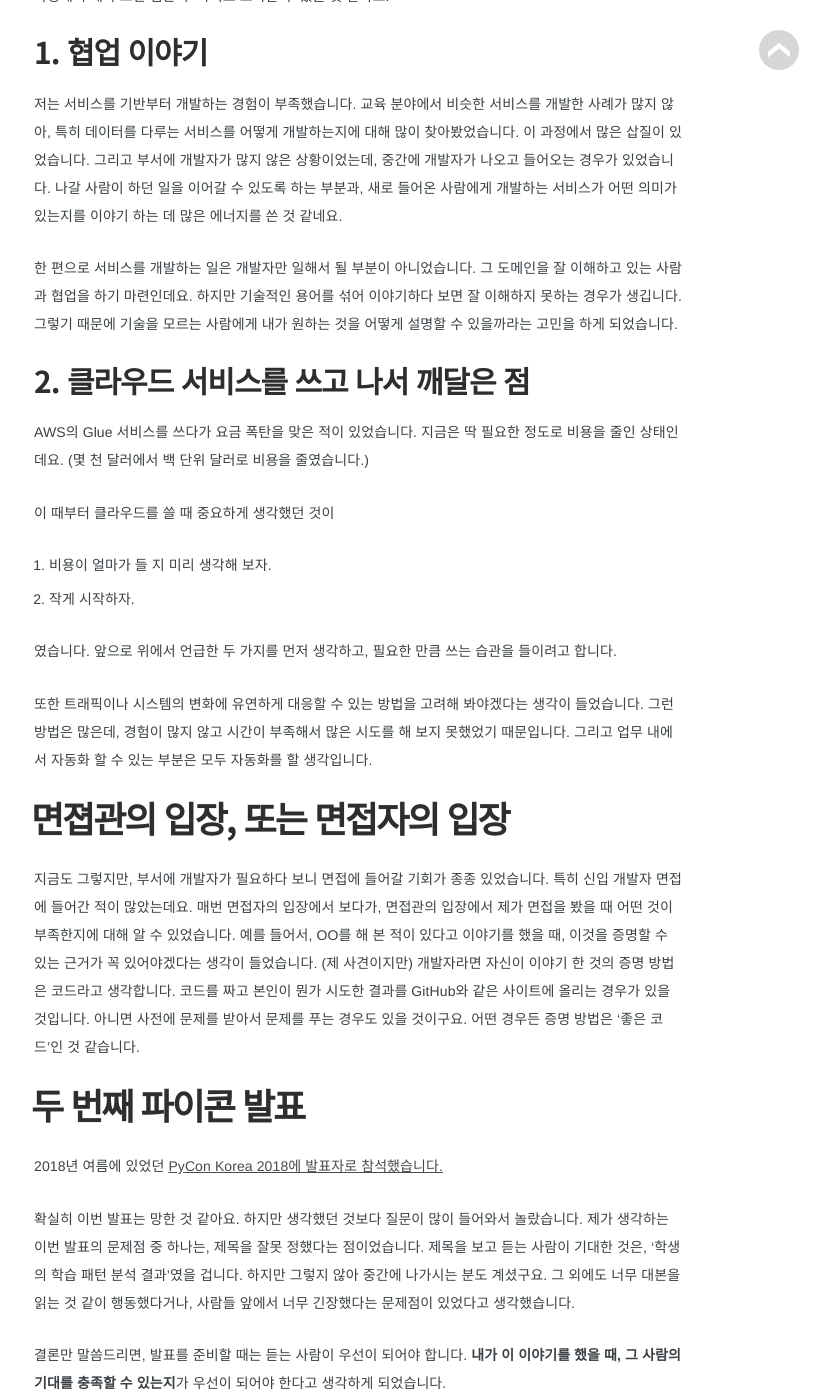
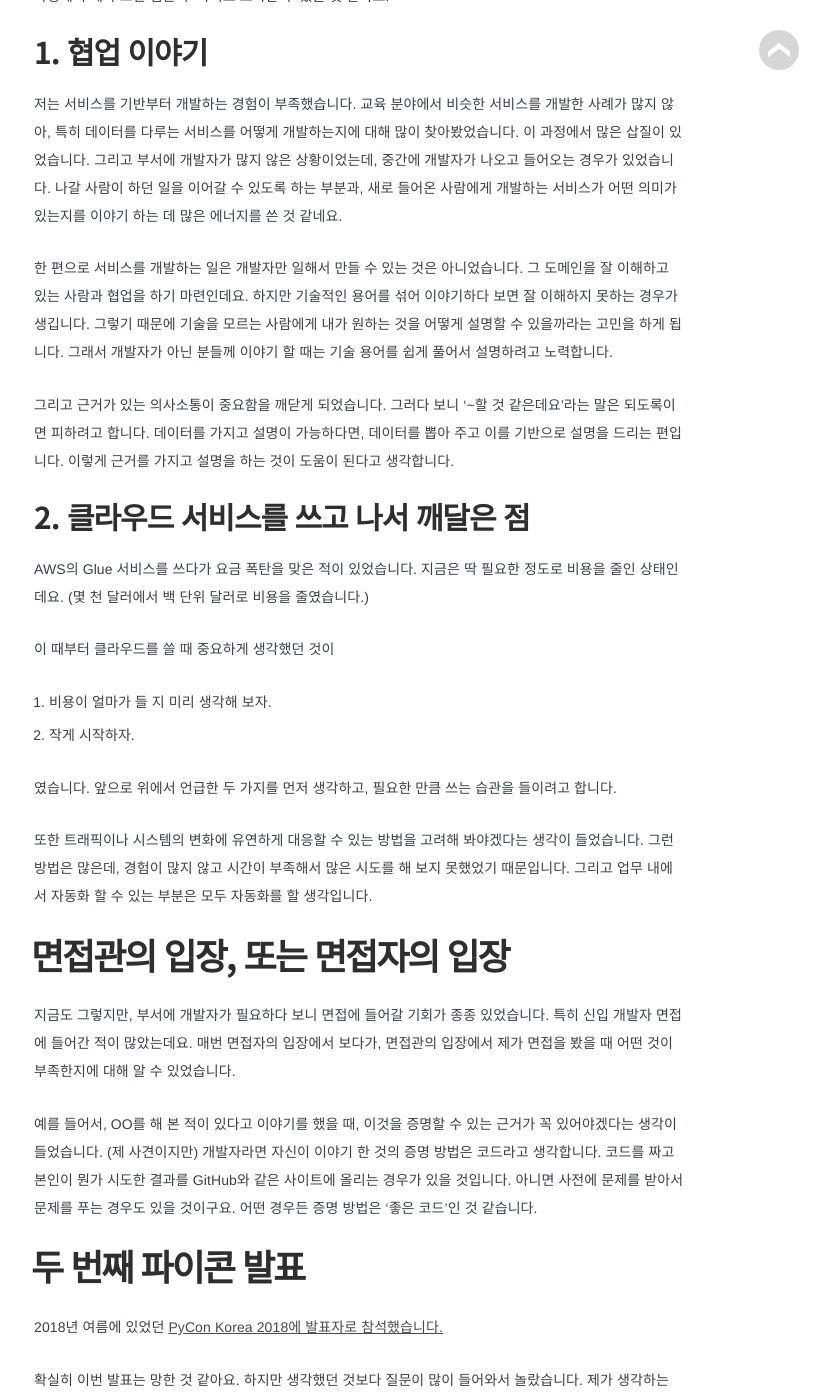
Before and after one commit to rubysoho07/rubysoho07.github.io, a Jekyll site: the page built from _posts/2019-01-01-retrospect-2018.md, in a window 1280 px wide and 1400 px high, scrolled down 755 px. Shown: the whole window, without its empty margins (281-1111 px from the left). Built offline with Jekyll 4.4.1, drawn with Linux system fonts in a browser that asks for light colours; some web fonts are replaced; comment, search, counter and statistics services are not loaded; some of the changed text lies outside the part shown.

Commit message:
오타 수정

```diff
--- a/_posts/2019-01-01-retrospect-2018.md
+++ b/_posts/2019-01-01-retrospect-2018.md
@@ -16,7 +16,9 @@
 
 저는 서비스를 기반부터 개발하는 경험이 부족했습니다. 교육 분야에서 비슷한 서비스를 개발한 사례가 많지 않아, 특히 데이터를 다루는 서비스를 어떻게 개발하는지에 대해 많이 찾아봤었습니다. 이 과정에서 많은 삽질이 있었습니다. 그리고 부서에 개발자가 많지 않은 상황이었는데, 중간에 개발자가 나오고 들어오는 경우가 있었습니다. 나갈 사람이 하던 일을 이어갈 수 있도록 하는 부분과, 새로 들어온 사람에게 개발하는 서비스가 어떤 의미가 있는지를 이야기 하는 데 많은 에너지를 쓴 것 같네요.
 
-한 편으로 서비스를 개발하는 일은 개발자만 일해서 될 부분이 아니었습니다. 그 도메인을 잘 이해하고 있는 사람과 협업을 하기 마련인데요. 하지만 기술적인 용어를 섞어 이야기하다 보면 잘 이해하지 못하는 경우가 생깁니다. 그렇기 때문에 기술을 모르는 사람에게 내가 원하는 것을 어떻게 설명할 수 있을까라는 고민을 하게 되었습니다.
+한 편으로 서비스를 개발하는 일은 개발자만 일해서 만들 수 있는 것은 아니었습니다. 그 도메인을 잘 이해하고 있는 사람과 협업을 하기 마련인데요. 하지만 기술적인 용어를 섞어 이야기하다 보면 잘 이해하지 못하는 경우가 생깁니다. 그렇기 때문에 기술을 모르는 사람에게 내가 원하는 것을 어떻게 설명할 수 있을까라는 고민을 하게 됩니다. 그래서 개발자가 아닌 분들께 이야기 할 때는 기술 용어를 쉽게 풀어서 설명하려고 노력합니다.
+
+그리고 근거가 있는 의사소통이 중요함을 깨닫게 되었습니다. 그러다 보니 '~할 것 같은데요'라는 말은 되도록이면 피하려고 합니다. 데이터를 가지고 설명이 가능하다면, 데이터를 뽑아 주고 이를 기반으로 설명을 드리는 편입니다. 이렇게 근거를 가지고 설명을 하는 것이 도움이 된다고 생각합니다.
 
 ## 2. 클라우드 서비스를 쓰고 나서 깨달은 점
 
@@ -31,9 +33,11 @@
 
 또한 트래픽이나 시스템의 변화에 유연하게 대응할 수 있는 방법을 고려해 봐야겠다는 생각이 들었습니다. 그런 방법은 많은데, 경험이 많지 않고 시간이 부족해서 많은 시도를 해 보지 못했었기 때문입니다. 그리고 업무 내에서 자동화 할 수 있는 부분은 모두 자동화를 할 생각입니다.
 
-# 면졉관의 입장, 또는 면접자의 입장
+# 면접관의 입장, 또는 면접자의 입장
 
-지금도 그렇지만, 부서에 개발자가 필요하다 보니 면접에 들어갈 기회가 종종 있었습니다. 특히 신입 개발자 면접에 들어간 적이 많았는데요. 매번 면접자의 입장에서 보다가, 면접관의 입장에서 제가 면접을 봤을 때 어떤 것이 부족한지에 대해 알 수 있었습니다. 예를 들어서, OO를 해 본 적이 있다고 이야기를 했을 때, 이것을 증명할 수 있는 근거가 꼭 있어야겠다는 생각이 들었습니다. (제 사견이지만) 개발자라면 자신이 이야기 한 것의 증명 방법은 코드라고 생각합니다. 코드를 짜고 본인이 뭔가 시도한 결과를 GitHub와 같은 사이트에 올리는 경우가 있을 것입니다. 아니면 사전에 문제를 받아서 문제를 푸는 경우도 있을 것이구요. 어떤 경우든 증명 방법은 '좋은 코드'인 것 같습니다.
+지금도 그렇지만, 부서에 개발자가 필요하다 보니 면접에 들어갈 기회가 종종 있었습니다. 특히 신입 개발자 면접에 들어간 적이 많았는데요. 매번 면접자의 입장에서 보다가, 면접관의 입장에서 제가 면접을 봤을 때 어떤 것이 부족한지에 대해 알 수 있었습니다.
+
+예를 들어서, OO를 해 본 적이 있다고 이야기를 했을 때, 이것을 증명할 수 있는 근거가 꼭 있어야겠다는 생각이 들었습니다. (제 사견이지만) 개발자라면 자신이 이야기 한 것의 증명 방법은 코드라고 생각합니다. 코드를 짜고 본인이 뭔가 시도한 결과를 GitHub와 같은 사이트에 올리는 경우가 있을 것입니다. 아니면 사전에 문제를 받아서 문제를 푸는 경우도 있을 것이구요. 어떤 경우든 증명 방법은 '좋은 코드'인 것 같습니다.
 
 # 두 번째 파이콘 발표
 
@@ -47,9 +51,9 @@
 
 # 슬럼프
 
-업무든 개인적인 일이든 생각되로 되지 않는 부분이 있었습니다. 그러다 보니 11월쯤부터 슬럼프가 왔었습니다. 손에 잡히는 일들이 없었고, 무기력했었습니다. 최근에 남은 연차를 몰아 쓰면서 이를 극복하기 위해 노력 중입니다.
+최근 1년 간 업무든 개인적인 일이든 생각대로 되지 않는 부분이 있었습니다. 그러다 보니 11월쯤부터 슬럼프가 왔었습니다. 손에 잡히는 일들이 없었고, 무기력한 상황을 자주 겪었습니다. 결국 올해 마지막 주는 남은 연차를 몰아 썼고, 휴가 기간 동안 쉬면서 슬럼프를 극복하려고 노력했습니다.
 
-2019년에는 생활하는 패턴에서 제가 감당할 수 있을 만큼의 변화를 주려고 합니다. 여행이든, 몸을 움직이든, 뭐든 해 보려고 합니다. 그 중에서도 가장 중요한 것은 스트레스를 어떻게 관리하느냐인 것 같습니다.
+2019년에는 생활하는 패턴에서 제가 감당할 수 있을 만큼의 변화를 주려고 합니다. 여행이든, 몸을 움직이든, 무엇이든 해 보려고 합니다. 그 중에서도 가장 중요한 것은 스트레스를 어떻게 관리하느냐인 것 같습니다.
 
 # 여담
 
@@ -67,8 +71,8 @@
 
 # 마무리
 
-고등학생 때, 윤리 선생님이 한 분 계셨습니다. 박사 학위가 있으시고, 대학 강의를 나가시기도 하고, 수능 출제도 하셨던 걸로 기억하고 있습니다. 이 분은 '윤리 과목을 가르치고 있다'는 점에 대해 큰 자부심을 갖고 계셨습니다. 이 분이 수업 때 말씀하셨던 것 중에 가장 기억에 남는 것이, "나는 윤리의 프로다!"라는 말씀이셨습니다. (근데 무슨 말씀을 하시다가 이 이야기가 나왔는지는 저도 모르겠습니다)
+고등학생 때, 윤리 선생님이 한 분 계셨습니다. 박사 학위가 있으시고, 대학 강의를 나가시기도 하고, 수능 출제도 하셨던 걸로 기억하고 있습니다. 이 분은 '윤리 과목을 가르치고 있다'는 점에 대해 큰 자부심을 갖고 계셨는데요. 이 분이 수업 때 말씀하셨던 것 중에 가장 기억에 남는 것이, "나는 윤리의 프로다!"라는 말씀이셨습니다. (근데 무슨 말씀을 하시다가 이 이야기가 나왔는지는 저도 모르겠습니다)
 
-그때의 추억을 소환하며, 저도 남에게 저를 소개할 때 "OOO의 프로입니다"라고 말할 수 있는지 제 자신에게 물어봅니다. 아직은 아닌 것 같습니다. 이제 개발자로 일한 지 5년이 되었지만, 부족한 부분이 많기 때문입니다. 아직 해 보지 못한 부분이 많고, 모르는 것도 많기 때문입니다. 2019년 올해도 꾸준히 한 걸음씩 걸어갈 수 있도록 노력할 예정입니다.
+그때의 추억을 소환하며, 저도 남에게 저를 소개할 때 "OOO의 프로입니다"라고 말할 수 있는지 제 자신에게 물어봅니다. 아직은 아닌 것 같습니다. 이제 개발자로 일한 지 5년이 되었지만, 부족한 부분이 많기 때문입니다. 저는 아직 해 보지 못한 것들이 많고, 모르는 것도 많고, 궁금한 것도 많습니다. 2019년 올해도 꾸준히 한 걸음씩 걸어갈 수 있도록 노력하겠습니다.
 
 읽어주셔서 감사합니다.
```
